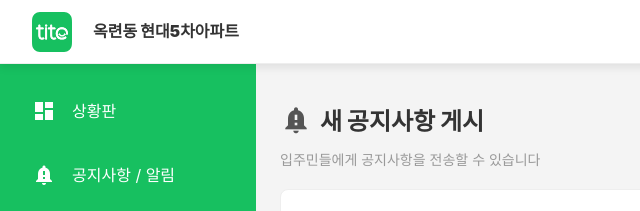
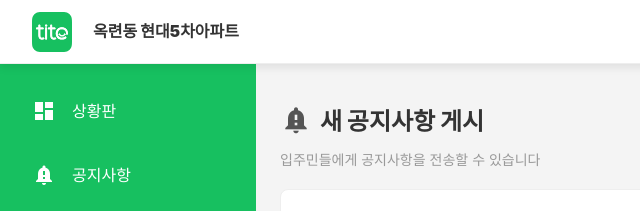
Before and after one commit to tite-hoa-backup/tite-hoa.github.io, a website: page html/write/write-post-noti.html in a window 1280 px wide. Shown: the top 211 px of the page, 0-640 px from the left. Drawn offline with nearby package versions, Linux system fonts and the light colour scheme; files that its build step writes are made by us from their sources; a web font is replaced by a local one.

Commit message:
공지사항

```diff
--- a/html/write/write-post-noti.html
+++ b/html/write/write-post-noti.html
@@ -36,8 +36,8 @@
             <a class="sidebar-item dashboard-overall" title="상황판" href="/html/dashboard.html">
                 <i class="material-icons md-24">dashboard</i><span class="sidebar-text" data-subtitle="Dashboard">상황판</span>
             </a>
-            <a class="sidebar-item board-plain" title="공지사항 / 알림" href="/html/notification.html">
-                <i class="material-icons md-24">notification_important</i><span class="sidebar-text" data-subtitle="Dashboard">공지사항 / 알림</span>
+            <a class="sidebar-item board-plain" title="공지사항" href="/html/notification.html">
+                <i class="material-icons md-24">notification_important</i><span class="sidebar-text" data-subtitle="Dashboard">공지사항</span>
             </a>
             <a class="sidebar-item dashboard" title="주민투표" href="/html/vote.html">
                 <i class="material-icons md-24">how_to_vote</i><span class="sidebar-text" data-subtitle="Dashboard">주민투표</span>
```
